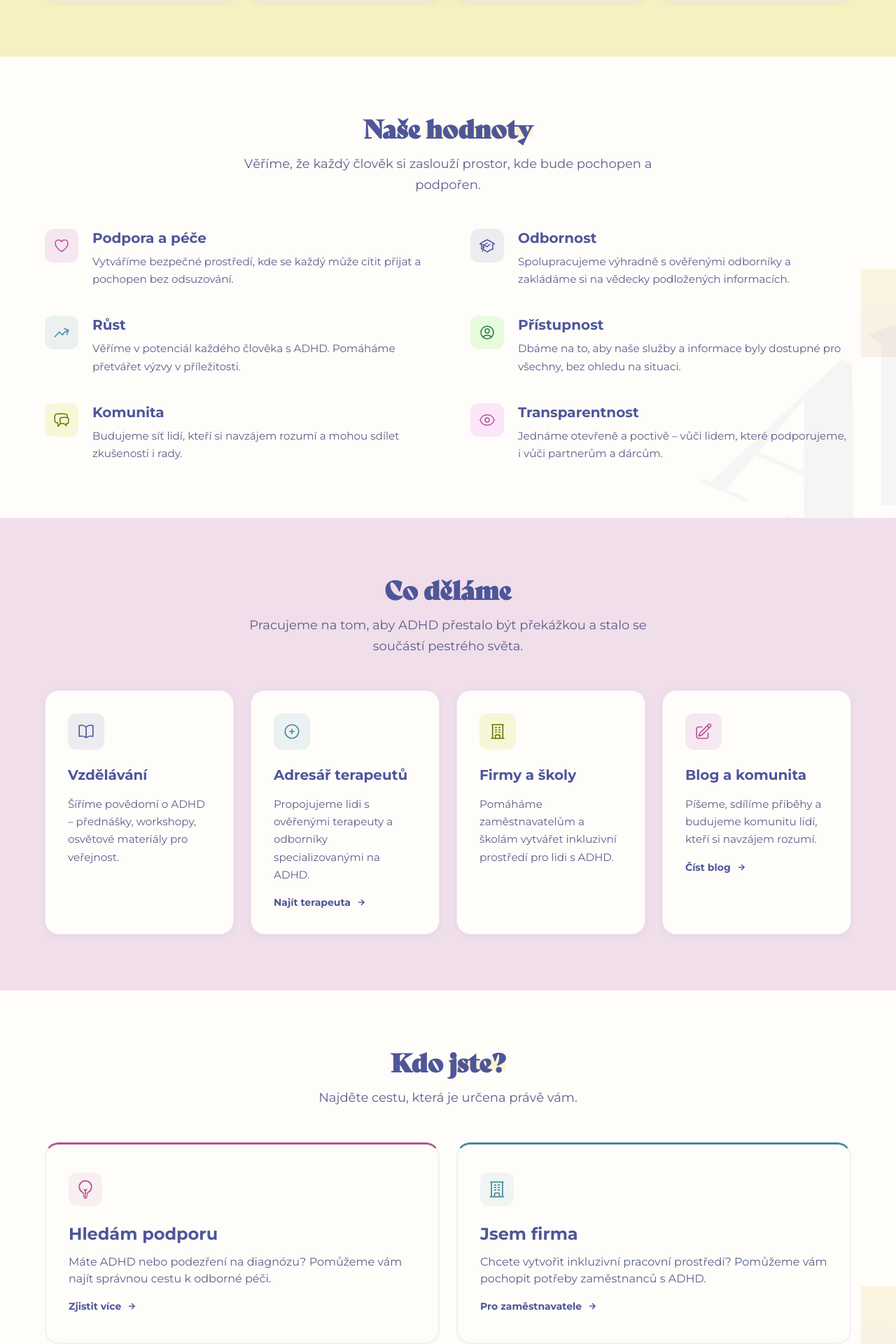
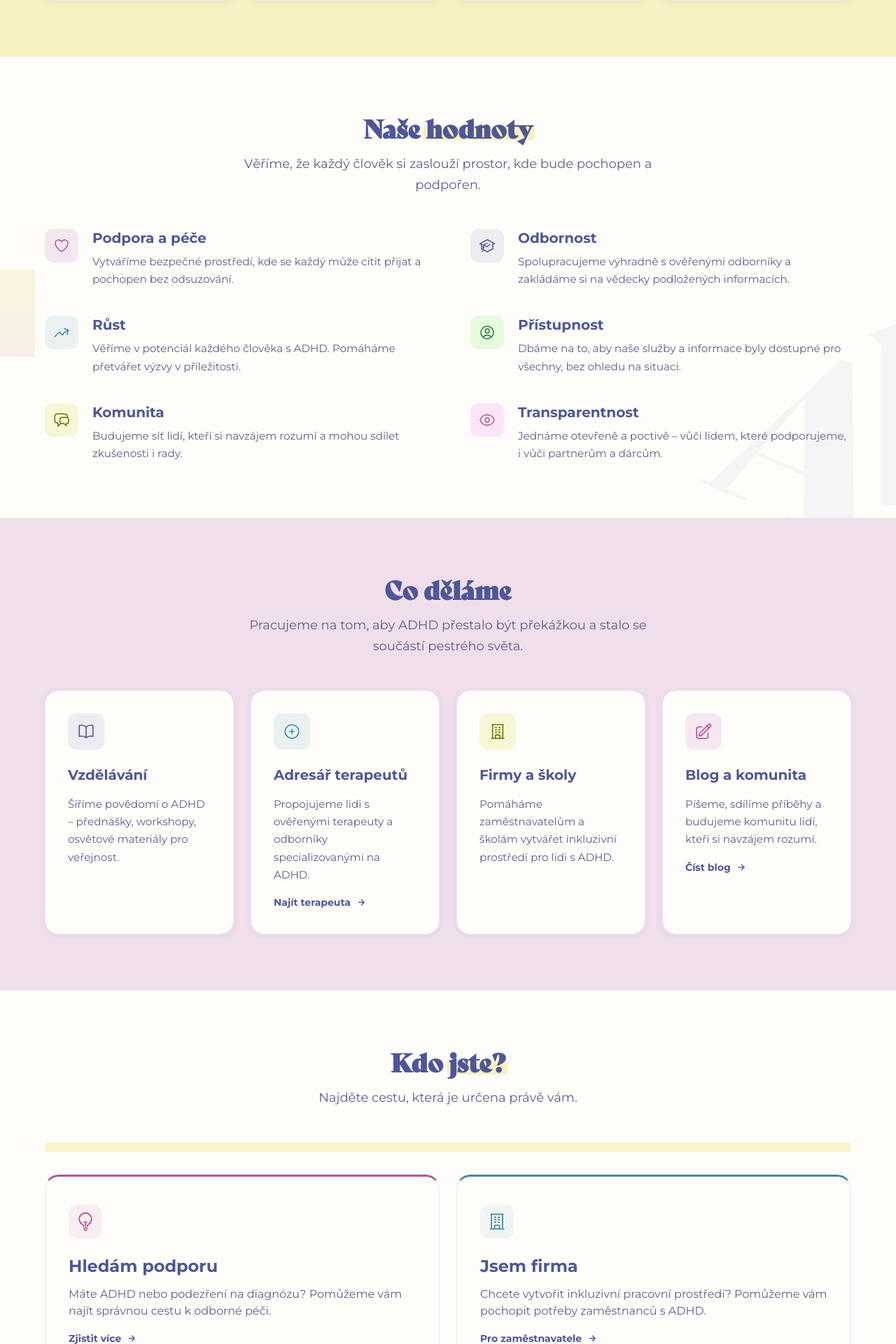
Before and after one commit to Alairik/Akrasia, a PHP site: page / in a window 1280 px wide. Shown: the part 1010-2930 px from the top of the page at 70% size. Run offline with PHP 8.4, Linux system fonts and the light colour scheme; data that the repository does not hold is empty.

Commit message:
feat: mobilní burger, Google Sheets terapeuti, brandové prvky
- Floating burger tlačítko: position fixed, 1/3 od spodní hrany (bottom: 33vh),
  vanilla kruh s purple hamburger linkami a lilac blob dekorací vpravo
- Fix swipe bugu: mobilní nav animace translateX → translateY (zdola), visibility hidden
- Fix mobilní dropdown: tap handler, consistent .open class
- Google Sheets CSV URL nastaven v config.php (adresář terapeutů živý)
- prvek_vertical: přesunut vlevo (sec. 3 hodnoty + sec. 6 příběhy)
- prvek_horizontal: stripe v sekci 'Kdo jste?' (po section-header)
- heading-highlight: vyšší/rozšířenější podtržení (48% výška, opacity 1)
- .section--mint > .container z-index fix pro viditelnost nad dekorativním prvkem

https://claude.ai/code/session_014tC1dehtJnymkY5UcokwMJ

```diff
--- a/assets/css/style.css
+++ b/assets/css/style.css
@@ -442,13 +448,32 @@ ul  { list-style: none; }
 .heading-highlight::after {
     content: '';
     position: absolute;
-    bottom: 8px;
-    left: 0;
-    right: 0;
-    height: 40%;
-    background: url('../brand/prvek_horizontal.svg') repeat-x center / auto 100%;
+    bottom: 3px;
+    left: -3px;
+    right: -3px;
+    height: 48%;
+    background: url('../brand/prvek_horizontal.svg') repeat-x center / 432px 100%;
     z-index: -1;
-    opacity: 0.7;
+    opacity: 1;
+    border-radius: 3px;
+}
+
+/* Horizontální brandový prvek – plnohodnotný vizuální stripe */
+.prvek-h {
+    display: block;
+    width: 100%;
+    height: 14px;
+    object-fit: fill;
+    opacity: 0.75;
+    border-radius: 4px;
+    flex-shrink: 0;
+    margin-bottom: var(--space-8);
+}
+
+/* Container uvnitř dekorovaných sekcí – zajišťuje viditelnost nad prvkem */
+.section--mint > .container {
+    position: relative;
+    z-index: 1;
 }
 
 
--- a/assets/js/main.js
+++ b/assets/js/main.js
@@ -45,6 +45,8 @@ document.addEventListener('DOMContentLoaded', () => {
         toggle.classList.remove('active');
         nav.classList.remove('active');
         document.body.classList.remove('nav-open');
+        // Zavřít všechna otevřená podmenu
+        document.querySelectorAll('.nav-item.open').forEach(item => item.classList.remove('open'));
     }
 
     // ── Dropdown menu (klávesnice + focus) ───────────────────────
@@ -53,11 +55,22 @@ document.addEventListener('DOMContentLoaded', () => {
         const dropdown = item.querySelector('.dropdown');
         if (!trigger || !dropdown) return;
 
-        // Hover je řešen CSS; JS zajišťuje Enter/Space a focus-out
+        // Mobil: tap otevírá podmenu (preventDefault, toggle .open)
+        trigger.addEventListener('click', e => {
+            if (window.innerWidth > 768) return;
+            e.preventDefault();
+            document.querySelectorAll('.nav-item.open').forEach(other => {
+                if (other !== item) other.classList.remove('open');
+            });
+            const isOpen = item.classList.toggle('open');
+            trigger.setAttribute('aria-expanded', String(isOpen));
+        });
+
+        // Desktop + klávesnice: Enter/Space otevírá podmenu
         trigger.addEventListener('keydown', e => {
             if (e.key === 'Enter' || e.key === ' ') {
                 e.preventDefault();
-                const isOpen = item.classList.toggle('dropdown-open');
+                const isOpen = item.classList.toggle('open');
                 trigger.setAttribute('aria-expanded', String(isOpen));
                 if (isOpen) {
                     const first = dropdown.querySelector('a[role="menuitem"]');
--- a/includes/config.php
+++ b/includes/config.php
@@ -34,7 +34,7 @@ define('SOCIAL_LINKEDIN', '');
 define('SOCIAL_YOUTUBE', '');
 
 // Google Sheets CSV URL for therapist directory
-define('TERAPEUTI_CSV_URL', '');
+define('TERAPEUTI_CSV_URL', 'https://docs.google.com/spreadsheets/d/e/2PACX-1vTu1W8jU-XpCb5oJxK56TP4C5Fi5YnjusZrICL284wT-H48apuJsMNaTYexpWun4SvQ3qzo7TUP7ugB/pub?gid=0&single=true&output=csv');
 
 // Session
 define('SESSION_LIFETIME', 3600); // 1 hour
--- a/pages/home.php
+++ b/pages/home.php
@@ -60,7 +60,7 @@ $latestArticles = articles_list(3, 0, 'published');
 
 <!-- ========== 3. NAŠE HODNOTY ========== -->
 <section class="section section--logo-bg" aria-label="Naše hodnoty" style="position:relative;overflow:hidden">
-    <img src="<?= SITE_URL ?>/assets/brand/prvek_vertical.svg" class="prvek-v prvek-v--right" aria-hidden="true" alt="">
+    <img src="<?= SITE_URL ?>/assets/brand/prvek_vertical.svg" class="prvek-v prvek-v--left" aria-hidden="true" alt="">
     <div class="container">
         <div class="section-header">
             <h2>Naše <span class="heading-highlight">hodnoty</span></h2>
@@ -177,12 +177,12 @@ $latestArticles = articles_list(3, 0, 'published');
 
 <!-- ========== 5. ROZCESTNÍK ========== -->
 <section class="section section--logo-bg section--logo-bg-left" aria-label="Kdo jste?" style="position:relative;overflow:hidden">
-    <img src="<?= SITE_URL ?>/assets/brand/prvek_vertical.svg" class="prvek-v prvek-v--right" aria-hidden="true" alt="">
     <div class="container">
         <div class="section-header">
             <h2>Kdo <span class="heading-highlight">jste?</span></h2>
             <p>Najděte cestu, která je určena právě vám.</p>
         </div>
+        <img src="<?= SITE_URL ?>/assets/brand/prvek_horizontal.svg" class="prvek-h" aria-hidden="true" alt="">
         <div class="junction-grid">
             <a href="<?= SITE_URL ?>/hledam-podporu" class="junction-card junction-card--support fade-up">
                 <div class="junction-icon" aria-hidden="true">
@@ -230,7 +230,8 @@ $latestArticles = articles_list(3, 0, 'published');
 
 
 <!-- ========== 6. VAŠE PŘÍBĚHY ========== -->
-<section class="section section--mint" aria-label="Příběhy našich lidí">
+<section class="section section--mint" aria-label="Příběhy našich lidí" style="position:relative;overflow:hidden">
+    <img src="<?= SITE_URL ?>/assets/brand/prvek_vertical.svg" class="prvek-v prvek-v--left" aria-hidden="true" alt="">
     <div class="container">
         <div class="section-header">
             <h2>Vaše <span class="heading-highlight">příběhy</span></h2>
--- a/templates/header.php
+++ b/templates/header.php
@@ -75,12 +75,14 @@ function nav_active(string $route, string $current): string {
             <span class="site-logo-text">Akrasia</span>
         </a>
 
-        <!-- Hamburger (mobil) -->
+        <!-- Hamburger (mobil) – floating sticky tlačítko -->
         <button class="nav-toggle" aria-label="Otevřít menu" aria-expanded="false" aria-controls="main-nav">
             <span></span>
             <span></span>
             <span></span>
         </button>
+        <!-- Dekorativní blob za burgerem (mobil) -->
+        <div class="nav-blob" aria-hidden="true"></div>
 
         <!-- Navigace -->
         <nav class="site-nav" id="main-nav" aria-label="Hlavní navigace">
```
Also changed, not shown: other parts of assets/css/style.css (+52 -9 lines).
